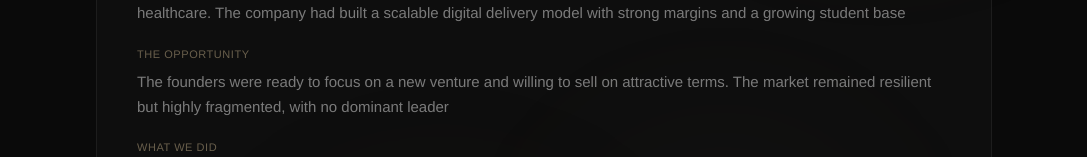
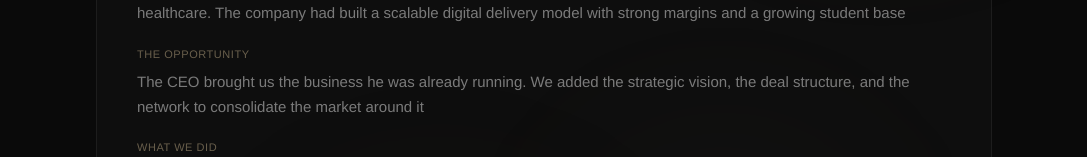
Before and after one commit to IvanPrytek/ipc-fundraising, a Next.js app: page /track-record in a window 1280 px wide. Shown: the part 643-800 px from the top of the page, without its empty margins (96-1183 px from the left). Built offline with nearby package versions, Linux system fonts and the light colour scheme.

Commit message:
copy: reframe track record opportunity as CEO-initiated MBO

```diff
--- a/app/(site)/track-record/page.tsx
+++ b/app/(site)/track-record/page.tsx
@@ -61,9 +61,9 @@ export default function TrackRecordPage() {
                     The Opportunity
                   </p>
                   <p className="mt-2 text-[15px] leading-relaxed text-white/45">
-                    The founders were ready to focus on a new venture and willing
-                    to sell on attractive terms. The market remained resilient but
-                    highly fragmented, with no dominant leader
+                    The CEO brought us the business he was already running. We
+                    added the strategic vision, the deal structure, and the
+                    network to consolidate the market around it
                   </p>
                 </div>
 
```
